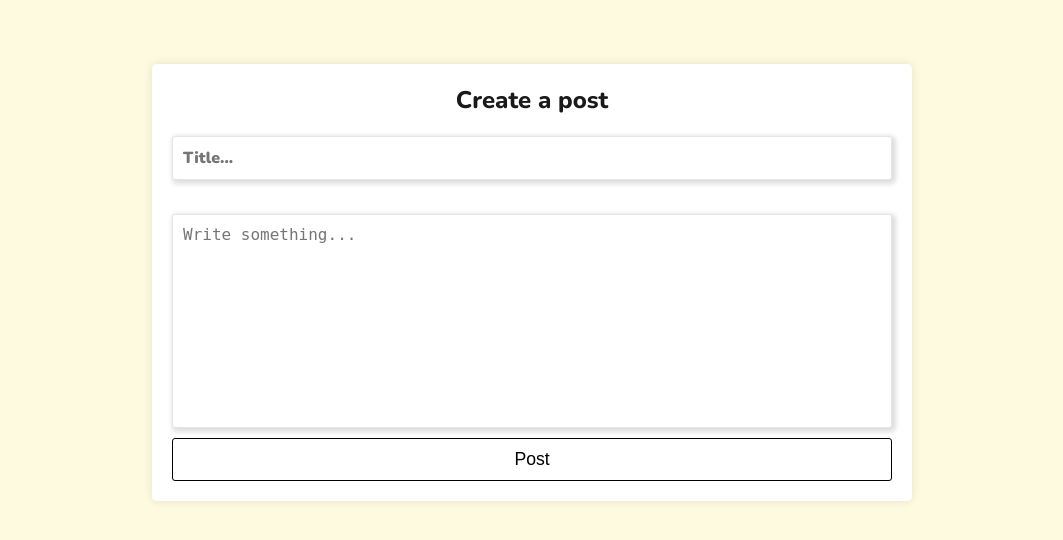
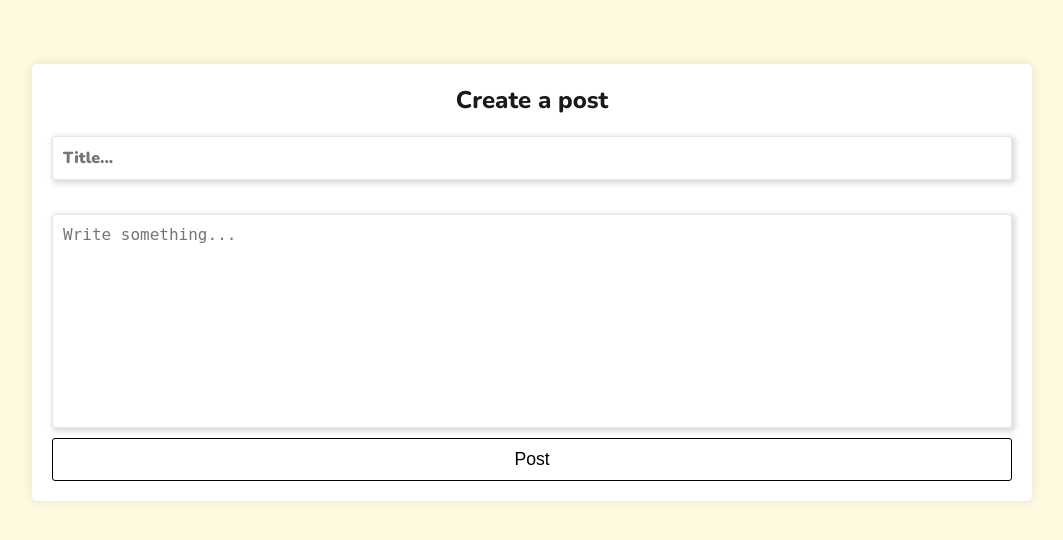
Before and after one commit to HirokiShinsei/CCS222-Project, a PHP site: page /CCS222-Project/create-a-post.php in a window 1280 px wide. Shown: the part 64-604 px from the top of the page, without its empty margins (108-1171 px from the left). Run offline with PHP 8.4, Linux system fonts and the light colour scheme.

Commit message:
Resized post box

```diff
--- a/createpost.css
+++ b/createpost.css
@@ -23,7 +23,7 @@ body {
 }
 
 .post {
-    width: 45rem;
+    width: calc(100% - 20rem);
     height: auto;
     margin: 0 auto;
     margin-top: 8rem;
```
